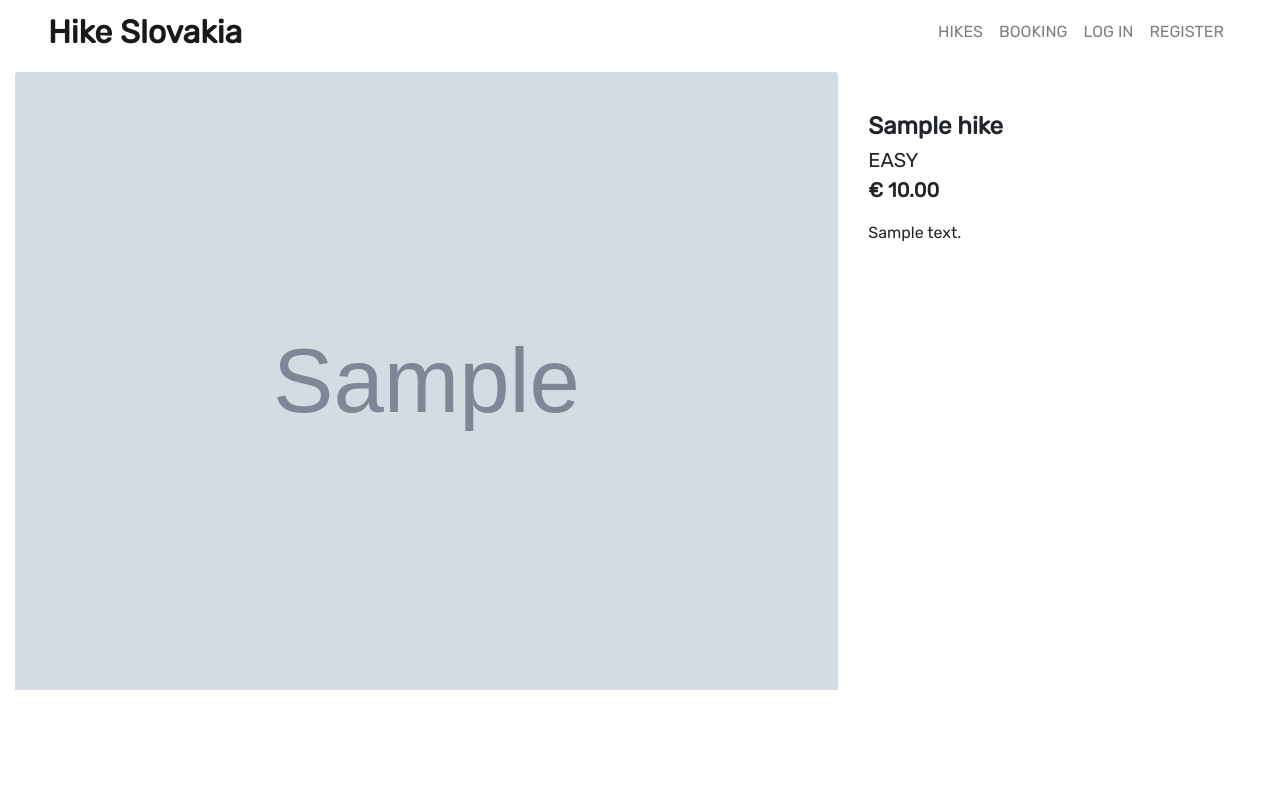
After one commit to monika-hrda/hike-slovakia, a Django app: page /hikes/1 in a window 1280 px wide. The commit adds this page. Run offline with Django 3.2, Linux system fonts and the light colour scheme; tables that the repository leaves empty hold one stand-in row (values such as "Sample post"); grey boxes marked "Sample" are stand-in pictures.

Commit message:
Add hike details functionality & update URLs

```diff
--- /dev/null
+++ b/hikes/templates/hikes/hike_detail.html
@@ -0,0 +1,27 @@
+{% extends "base.html" %}
+{% load static %}
+
+{% block content %}
+<div class="overlay"></div>
+<div class="container-fluid">
+    <div class="row">
+        <div class="col-12 col-lg-8">
+            <div class="image-container my-2">
+                {% if hike.image %}
+                    <img class="card-img-top img-fluid" src="{{ hike.image.url }}" alt="{{ hike.title }}">
+                {% else %}
+                    <img class="card-img-top img-fluid" src="/media/default_image.jpg" alt="{{ hike.title }}">
+                {% endif %}
+            </div>
+        </div>
+        <div class="col-12 col-lg-4">
+            <div class="hike-details-container mb-5 mt-1 mt-lg-5">
+                <h4 class="mb-1 font-weight-bold">{{ hike.title }}</h4>
+                <p class="lead text-uppercase mb-0 text-left">{{ hike.get_difficulty_display }}</p>
+                <p class="lead mb-0 text-left font-weight-bold">€ {{ hike.price }}</p>
+                <p class="mt-3">{{ hike.description }}</p>
+            </div>
+        </div>
+    </div>
+</div>
+{% endblock %}
--- a/hikes/urls.py
+++ b/hikes/urls.py
@@ -3,4 +3,5 @@ from . import views
 
 urlpatterns = [
     path('', views.all_hikes, name='hikes'),
+    path('<hike_id>', views.hike_detail, name='hike_detail'),
 ]
--- a/hikes/views.py
+++ b/hikes/views.py
@@ -1,4 +1,4 @@
-from django.shortcuts import render
+from django.shortcuts import render, get_object_or_404
 from .models import Hike
 
 
@@ -12,3 +12,15 @@ def all_hikes(request):
     }
 
     return render(request, 'hikes/hikes.html', context)
+
+
+def hike_detail(request, hike_id):
+    """ A view to show individual hike details """
+
+    hike = get_object_or_404(Hike, pk=hike_id)
+
+    context = {
+        'hike': hike,
+    }
+
+    return render(request, 'hikes/hike_detail.html', context)
--- a/home/templates/home/index.html
+++ b/home/templates/home/index.html
@@ -10,7 +10,7 @@
                 </h1>
                 <div class="my-5">
                     <h4>
-                        <a href="" class="explore-hikes-btn btn btn-lg rounded-1 text-uppercase py-3">
+                        <a href="{% url 'hikes' %}" class="explore-hikes-btn btn btn-lg rounded-1 text-uppercase py-3">
                             <strong>Explore Hikes</strong>
                         </a>
                     </h4>
--- a/templates/includes/main-nav.html
+++ b/templates/includes/main-nav.html
@@ -1,7 +1,7 @@
 <div class="collapse navbar-collapse" id="navbarSupportedContent">
     <ul class="navbar-nav ml-auto text-uppercase">
         <li class="nav-item">
-            <a class="nav-link" href="#">Hikes</a>
+            <a class="nav-link" href="{% url 'hikes' %}">Hikes</a>
         </li>
         <li class="nav-item">
             <a class="nav-link" href="#">Booking</a>
```
Also changed, not shown: hikes/templates/hikes/hikes.html (+4 -4 lines).
